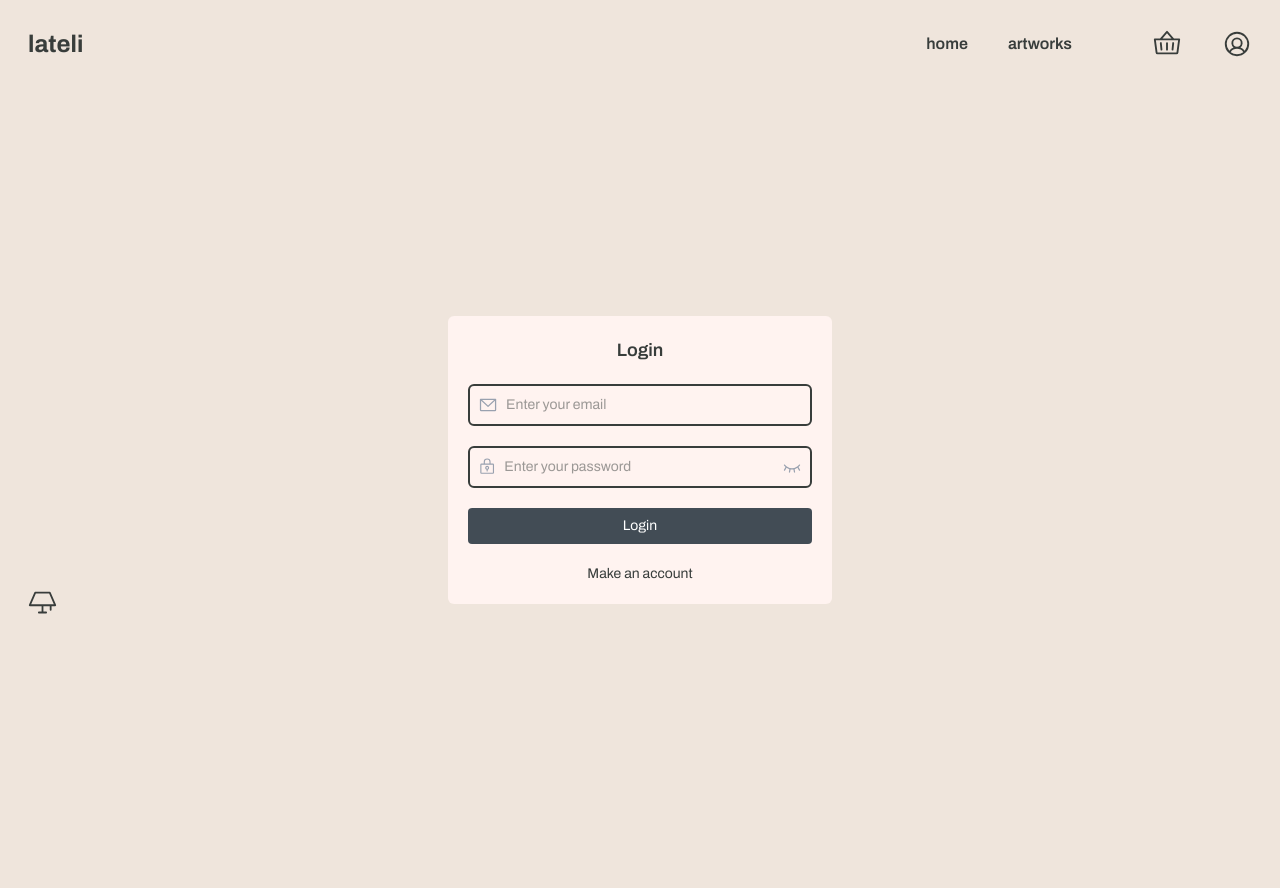
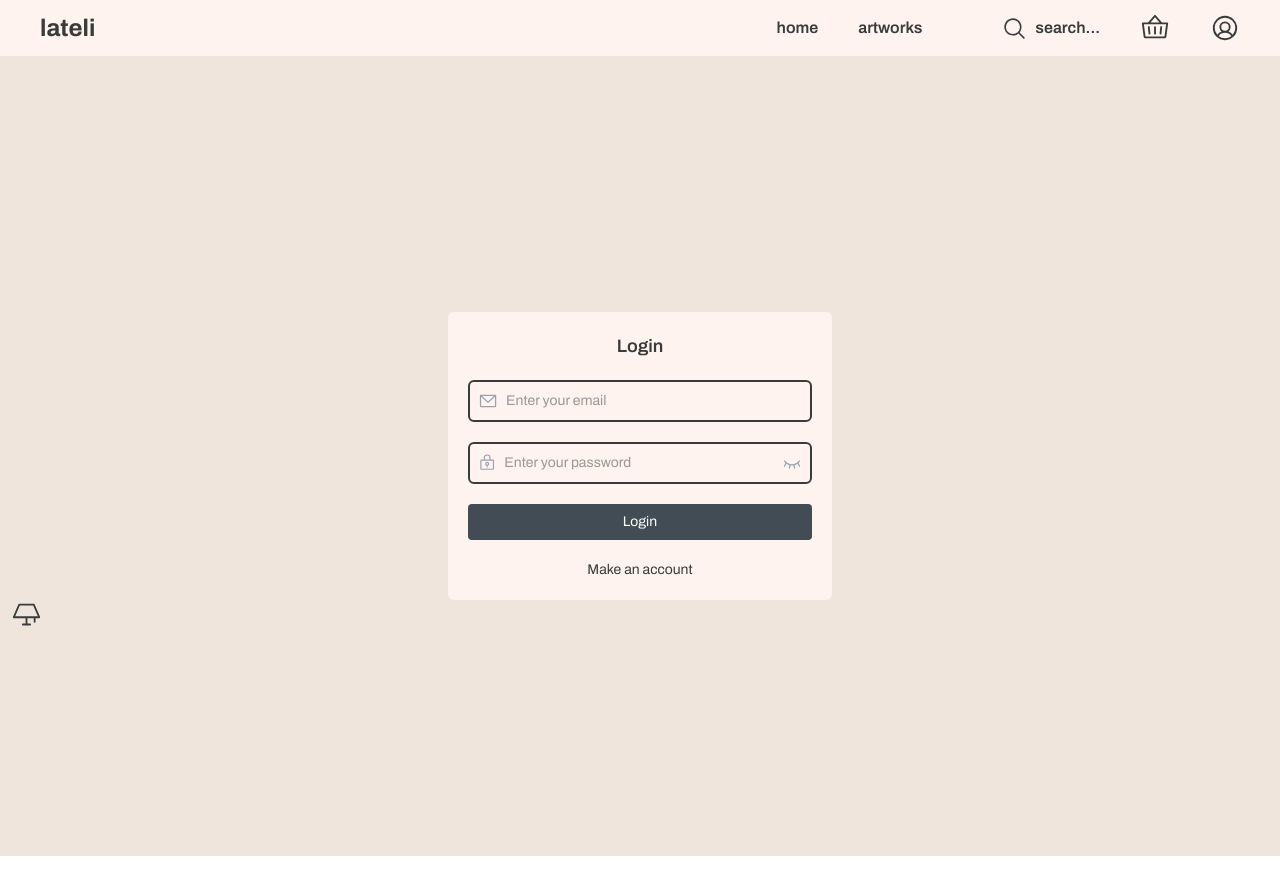
Before and after one commit to jyynso/lateli, a React (Vite) app in the folder client/: page /login in a window 1280 px wide. After the commit the page ends 856 px from the top, so only its background shows below. Built offline with nearby package versions, Linux system fonts and the light colour scheme; no server answers.

Commit message:
style: move search from ProductsPage to Navigation; Change padding and styling

```diff
--- a/client/src/App.tsx
+++ b/client/src/App.tsx
@@ -12,7 +12,7 @@ import ToggleTheme from './components/ToggleTheme';
   function App() {
     return (
 			<AuthProvider>
-				<div className='flex flex-col text-(--text-black) font-archivo p-7 bg-(--bg-light) min-h-screen overflow-auto no-scrollbar'>
+				<div className='flex flex-col text-(--text-black) font-archivo bg-(--bg-light) min-h-screen overflow-auto no-scrollbar'>
 				<BrowserRouter>
 					<Navigation />
 					<Routes>
--- a/client/src/components/Navigation.tsx
+++ b/client/src/components/Navigation.tsx
@@ -1,10 +1,10 @@
 import '/src/index.css'
-import { UserCircleIcon, BasketIcon } from '@phosphor-icons/react/dist/ssr';
+import { UserCircleIcon, BasketIcon, MagnifyingGlassIcon } from '@phosphor-icons/react/dist/ssr';
 import { Link } from 'react-router-dom';
 
 function Navigation() {
   return(
-  	<div className='flex items-center justify-between'>
+  	<div className='flex items-center justify-between gap-10 p-3 pl-10 pr-10 bg-(--bg-card)'>
 			<div>
         <Link to={"/"} className='font-bold text-2xl'>lateli</Link>
 			</div>
@@ -13,6 +13,10 @@ function Navigation() {
 					<Link to={"/"} className='font-semibold hover:underline'>home</Link>
 					<Link to={"/products"} className='font-semibold hover:underline'>artworks</Link>
 				</ul>
+				<span className='flex flex-row gap-2'>
+					<MagnifyingGlassIcon size={25} />
+					<p className='font-semibold'>search...</p>
+				</span>
 				<BasketIcon size={30} alt='cart'/>
 				<Link to={"/login"}><UserCircleIcon size={30} alt='login/register' /></Link>
     	</div>
--- a/client/src/components/ToggleTheme.tsx
+++ b/client/src/components/ToggleTheme.tsx
@@ -14,7 +14,7 @@ function ToggleTheme() {
   };
 
   return (
-    <button className='cursor-pointer fixed mt-140' aria-label='toggle theme' onClick={toggleTheme}>
+    <button className='cursor-pointer fixed mt-150 ml-3' aria-label='toggle theme' onClick={toggleTheme}>
       <LampIcon size={29} className={darkMode ? 'text-yellow-300' : 'hover:text-(--accent-sandyBrown)'}/>
     </button>
   );
--- a/client/src/pages/ProductsPage.tsx
+++ b/client/src/pages/ProductsPage.tsx
@@ -36,14 +36,10 @@ function ProductsPage() {
   console.log(user);
 
   return (
-    <div>
+    <div className='p-5'>
       <SidebarFilter  />
       <div className='p-7 bg-(--bg-light) min-h-screen overflow-auto no-scrollbar'>
         <h1 className='font-bold text-4xl text-center mt-5'>Artworks</h1>
-        <span className='flex flex-row justify-end gap-5 w-5xl mx-auto pr-15'>
-					<MagnifyingGlassIcon size={25} />
-					<p className='font-semibold'>search...</p>
-				</span>
       <div className='mt-10 mx-auto flex flex-row flex-wrap justify-center gap-6 w-5xl'>
         {loading && <p className='text-center mt-10'>loading... uwu</p>}
         {error && <p className='text-center mt-10'>{error}</p>}
```
